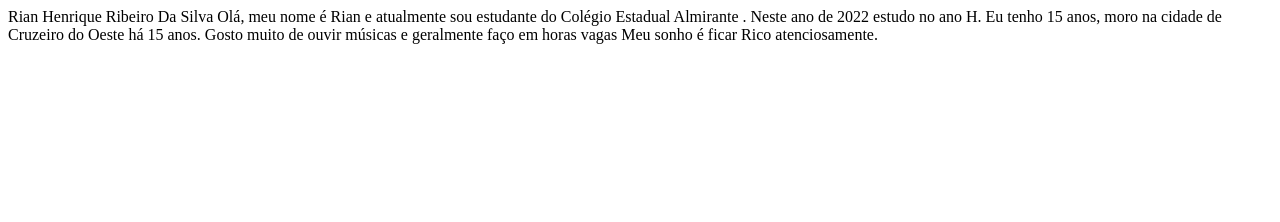
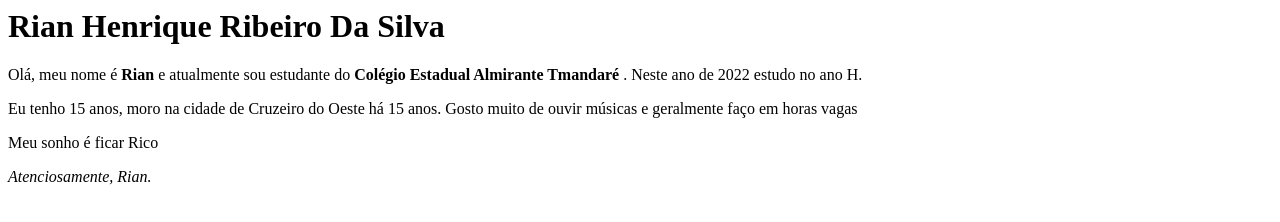
Before and after one commit to rianhenriquehahahah/pensamento-computacional--1-ano-H---2022, a plain HTML site: page index.html in a window 1280 px wide. Drawn offline with Linux system fonts and the light colour scheme.

Commit message:
Update index.html

```diff
--- a/index.html
+++ b/index.html
@@ -4,12 +4,15 @@
 		<meta charsel= “UTF-8”>
 		<title>Rian </title>
 		<link rel= “stytesheet” href= “style.css”>
-Rian Henrique Ribeiro Da Silva
+	</head>
 
-Olá, meu nome é Rian e atualmente sou estudante do Colégio Estadual Almirante . Neste ano de 2022 estudo no ano H.
+	<body>
+		<h1>Rian Henrique Ribeiro Da Silva</h1>
+		<p>Olá, meu nome é <b>Rian</b> e atualmente sou estudante do <b>Colégio Estadual Almirante Tmandaré </b>. Neste ano de 2022 estudo no ano H.</p>
+		<p>Eu tenho 15 anos, moro na cidade de Cruzeiro do Oeste há 15 anos. Gosto muito de ouvir músicas e geralmente faço em horas vagas</p>
+		<p>Meu sonho é ficar Rico</p>
 
-Eu tenho 15 anos, moro na cidade de Cruzeiro do Oeste há 15 anos. Gosto muito de ouvir músicas e geralmente faço em horas vagas
+		<p><em>Atenciosamente, Rian.</em></p>
+	</body>
 
-Meu sonho é ficar Rico
-
-atenciosamente.
+</hmtl>
```
